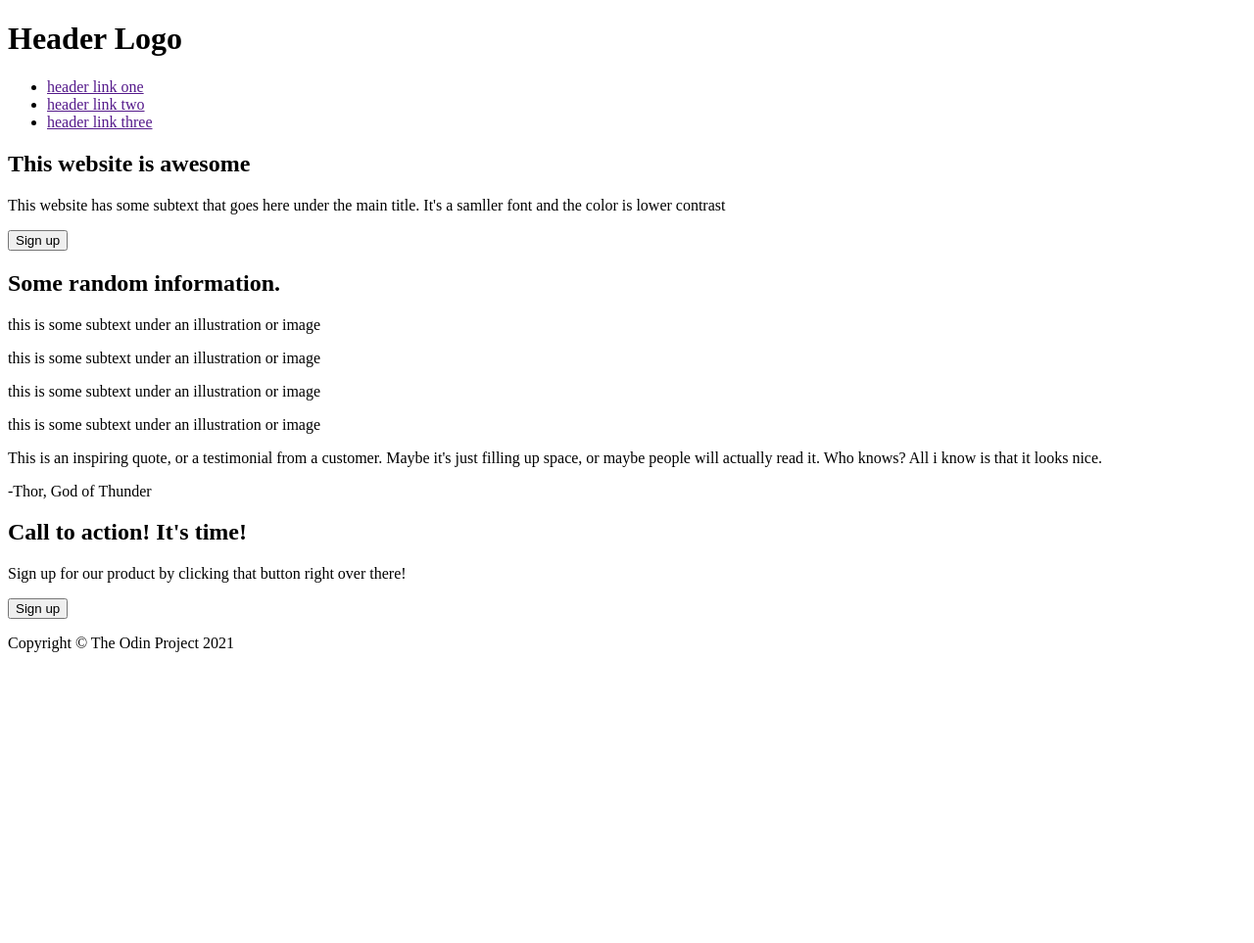
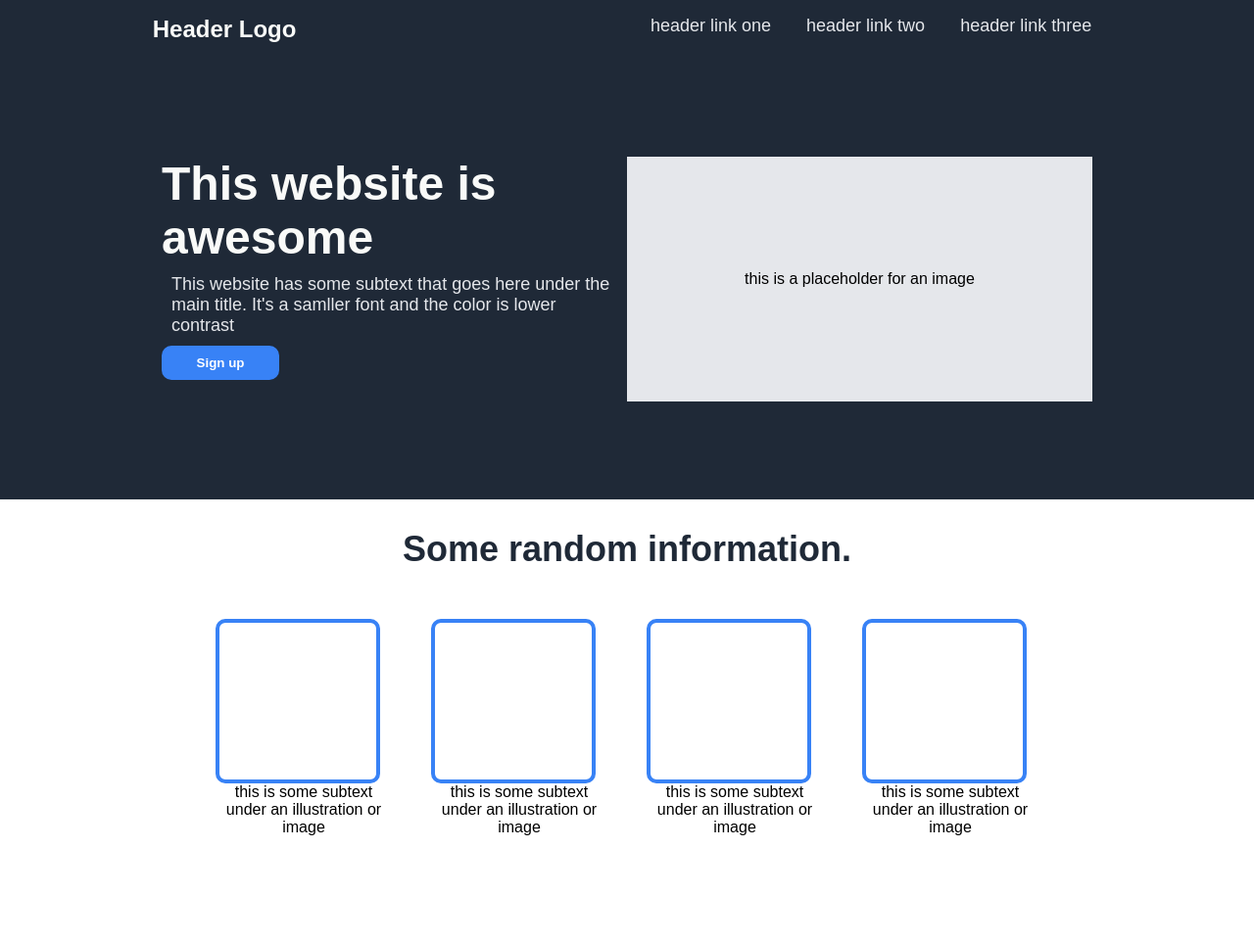
Before and after one commit to GustavoHDeveloper/landing-page, a plain HTML site: page index.html in a window 1280 px wide. Shown: the top 963 px of the page at 98% size. Before the commit the page ends 800 px from the top, so only its background shows below. Drawn offline with Linux system fonts and the light colour scheme.

Commit message:
do some changes in style.css

```diff
--- a/index.html
+++ b/index.html
@@ -1,7 +1,10 @@
 <!DOCTYPE html>
-<html>
+<html lang="en">
 <head>
     <meta charset="UTF-8">
+    <meta http-equiv="X-UA-Compatible" content="IE=edge">
+    <meta name="viewport" content="width=device-width, initial-scale=1.0">
+    <link rel="stylesheet" href="style.css">
     <title>Landing Page</title>
 </head>
 <body>
@@ -19,10 +22,11 @@
             <article>
                 <div class="secOne-content">
                     <h2>This website is awesome</h2>
-            <p>This website has some subtext that goes here under the main title. It's a samller font and the color is lower contrast</p>
+                    <p>This website has some subtext that goes here under the main title. It's a samller font and the
+                        color is lower contrast</p>
                     <button class="signup-button">Sign up</button>
                 </div>
-          <div class="secOne-imagePlaceholder>this is a placeholder for an image</div>
+                <div class="secOne-imagePlaceholder">this is a placeholder for an image</div>
             </article>
         </section>
 
@@ -30,29 +34,34 @@
             <article>
                 <div class="secTwo-content">
                     <h2>Some random information.</h2>
-            <div class="secTwo-boxed-box>
+
+                    <div class="boxes">
+                        <div class="secTwo-boxed-box">
                             <div class="secTwo-boxes"></div>
                             <p>this is some subtext under an illustration or image</p>
                         </div>
-            <div class="secTwo-boxed-box>
+                        <div class="secTwo-boxed-box">
                             <div class="secTwo-boxes"></div>
                             <p>this is some subtext under an illustration or image</p>
                         </div>
-            <div class="secTwo-boxed-box>
+                        <div class="secTwo-boxed-box">
                             <div class="secTwo-boxes"></div>
                             <p>this is some subtext under an illustration or image</p>
                         </div>
-            <div class="secTwo-boxed-box>
+                        <div class="secTwo-boxed-box">
                             <div class="secTwo-boxes"></div>
                             <p>this is some subtext under an illustration or image</p>
                         </div>
+                    </div>
+
                 </div>
             </article>
         </section>
 
         <section id="section-three">
             <div class="secThree-content">
-          <p>This is an inspiring quote, or a testimonial from a customer. Maybe it's just filling up space, or maybe people will actually read it. Who knows? All i know is that it looks nice.</p>
+                <p>This is an inspiring quote, or a testimonial from a customer. Maybe it's just filling up space, or
+                    maybe people will actually read it. Who knows? All i know is that it looks nice.</p>
                 <p>-Thor, God of Thunder</p>
             </div>
         </section>
--- /dev/null
+++ b/style.css
@@ -0,0 +1,117 @@
+body {
+    display: flex;
+    flex-direction: column;
+    margin: 0px;
+    padding: 0px;
+    height: 100vh;
+    font-family: Arial, Helvetica, sans-serif;
+}
+header,
+#section-one {
+    display: flex;
+    background-color: #1F2937;
+    margin: 0px;
+}
+header {
+    justify-content: space-around;
+}
+header h1 {
+    font-size: 24px;
+    color: #F9FAF8;
+}
+header ul {
+    display: flex;
+    gap: 1rem;
+}
+header a,
+.secOne-content p {
+    font-size: 18px;
+    color: #E5E7EB;
+    text-decoration: none;
+    margin: 0px;
+    padding: 10px;
+}
+header ul {
+    list-style: none;
+}
+#section-one {
+    justify-content: center;
+    align-items: center;
+    height: 450px;
+}
+#section-one h2 {
+    font-size: 48px;
+    font-weight: extra-bold;
+    color: #F9FAF8;
+}
+#section-one article {
+    display: flex;
+    width: 950px;
+}
+.secOne-content {
+    width: 50%;
+    justify-content: flex-start;
+    height: 250px;
+}
+.secOne-content h2 {
+    margin: 0px;
+}
+.secOne-imagePlaceholder {
+    display: flex;
+    width: 50%;
+    align-items: center;
+    justify-content: center;
+    background-color: #E5E7EB;
+}
+.signup-button {
+    background-color: #3882F6;
+    color: white;
+    padding: 10px;
+    border-radius: 10px;
+    border: 0px;
+    width: 120px;
+    font-weight: bold;
+}
+
+#section-two {
+    display: flex;
+    height: 450px;
+    flex-direction: column;
+    align-items: center;
+}
+
+.secTwo-content h2 {
+    font-size: 36px;
+    font-weight: extra-bold;
+    color: #1F2937;
+}
+
+.secTwo-content {
+    display: flex;
+    flex-direction: column;
+    align-items: center;
+}
+
+.boxes {
+    display: flex;
+}
+
+.secTwo-boxed-box {
+    display: flex;
+    flex-direction: column;
+    width: 180px;
+    margin: 20px;
+}
+
+.secTwo-boxes {
+    width: 160px;
+    height: 160px;
+    border: 4px solid #3882F6;
+    border-radius: 10px;
+}
+
+.secTwo-boxed-box p {
+    margin-top: 0px;
+    margin-left: 0px;
+    text-align: center;
+}
```
Lines whose indentation alone changed are shown as unchanged.
